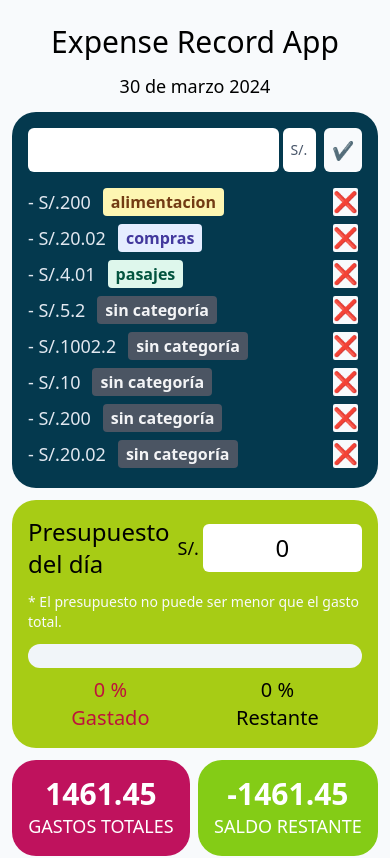
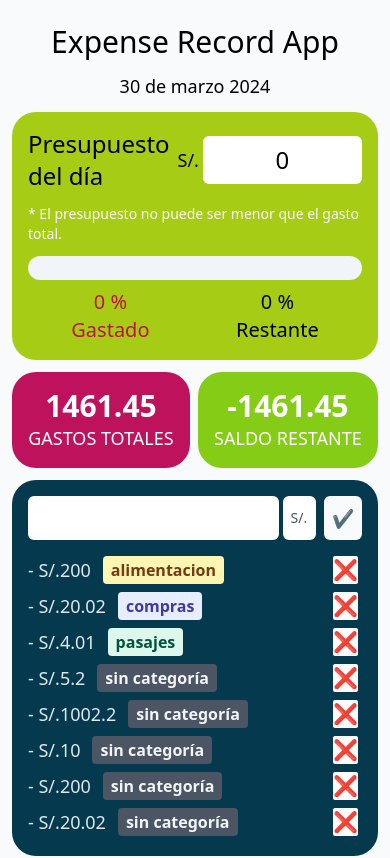
Before and after one commit to nattdev/expense-record-app, a React (Vite) app in the folder client/: page / in a window 390 px wide. Shown: the top 858 px of the page. Built offline with nearby package versions, Linux system fonts and the light colour scheme.

Commit message:
Add order property

```diff
--- a/client/src/App.jsx
+++ b/client/src/App.jsx
@@ -19,11 +19,11 @@ function App() {
         <main className="grid grid-cols-[auto_auto] auto-rows-auto gap-3">
           <ExpensesRegister />
           <BudgetStatistics />
-          <div className="flex justify-between text-center text-white gap-2 col-span-2 sm:col-span-1">
+          <div className="flex justify-between text-center text-white gap-2 col-span-2 sm:col-span-1 order-2 sm:order-none">
             <TotalExpenses />
             <RemainingBudget />
           </div>
-          <div className="flex flex-col lg:flex-row gap-2 col-span-2 sm:col-span-1">
+          <div className="flex flex-col lg:flex-row gap-2 col-span-2 sm:col-span-1 order-4 sm:order-none">
             <TotalExpensesDetail />
             <Calendar />
           </div>
--- a/client/src/components/BudgetStatistics.jsx
+++ b/client/src/components/BudgetStatistics.jsx
@@ -47,7 +47,7 @@ function BudgetStatistics() {
     }
 
     return (
-        <div className="bg-[#A7CC15] sm:p-6 p-4 rounded-3xl col-span-2 sm:col-span-1">
+        <div className="bg-[#A7CC15] sm:p-6 p-4 rounded-3xl col-span-2 sm:col-span-1 order-1 sm:order-none">
             <header>
                 <div className="flex items-center gap-1">
                     <p className="font-medium text-2xl grow w-full">Presupuesto del día</p>
--- a/client/src/components/ExpensesRegister.jsx
+++ b/client/src/components/ExpensesRegister.jsx
@@ -138,7 +138,7 @@ function ExpensesRegister() {
     }
 
     return (
-        <div id="expense-register" className="row-span-3 col-span-2 sm:col-span-1 bg-[#04394E] text-slate-200 sm:p-6 p-4 rounded-3xl">
+        <div id="expense-register" className="row-span-3 col-span-2 sm:col-span-1 bg-[#04394E] text-slate-200 sm:p-6 p-4 rounded-3xl order-3 sm:order-none">
             <form action="" onSubmit={handleSubmitExpense} className="flex gap-1">
                 <input ref={refAmount} id="expense" name="expense" step="0.0001" type="number" required className="w-9/12 text-slate-600 border-none [-moz-appearance:_textfield] [&::-webkit-inner-spin-button]:m-0 [&::-webkit-inner-spin-button]:appearance-none [&::-webkit-outer-spin-button]:m-0 [&::-webkit-outer-spin-button]:appearance-none rounded-md" />
 
```
